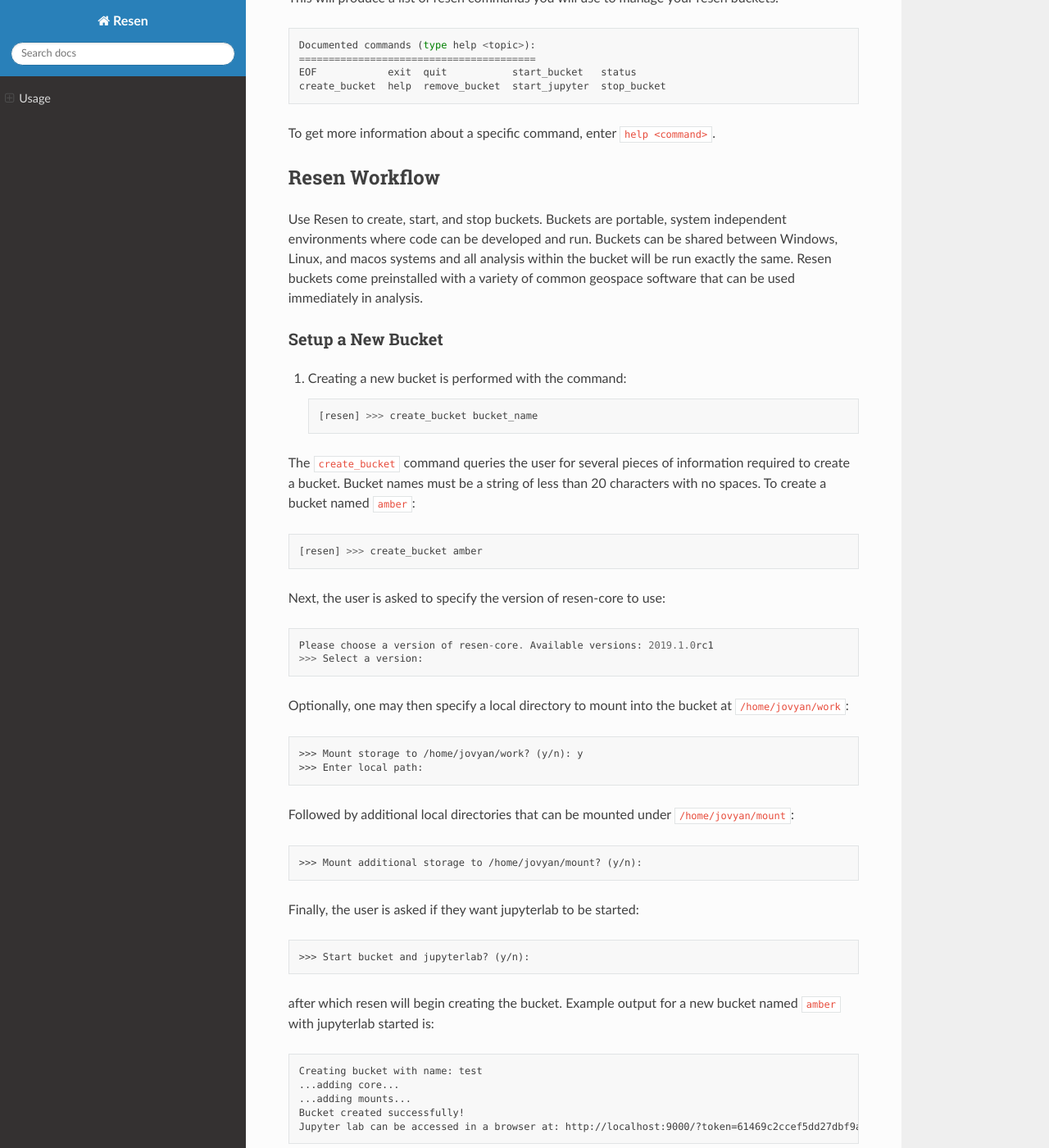
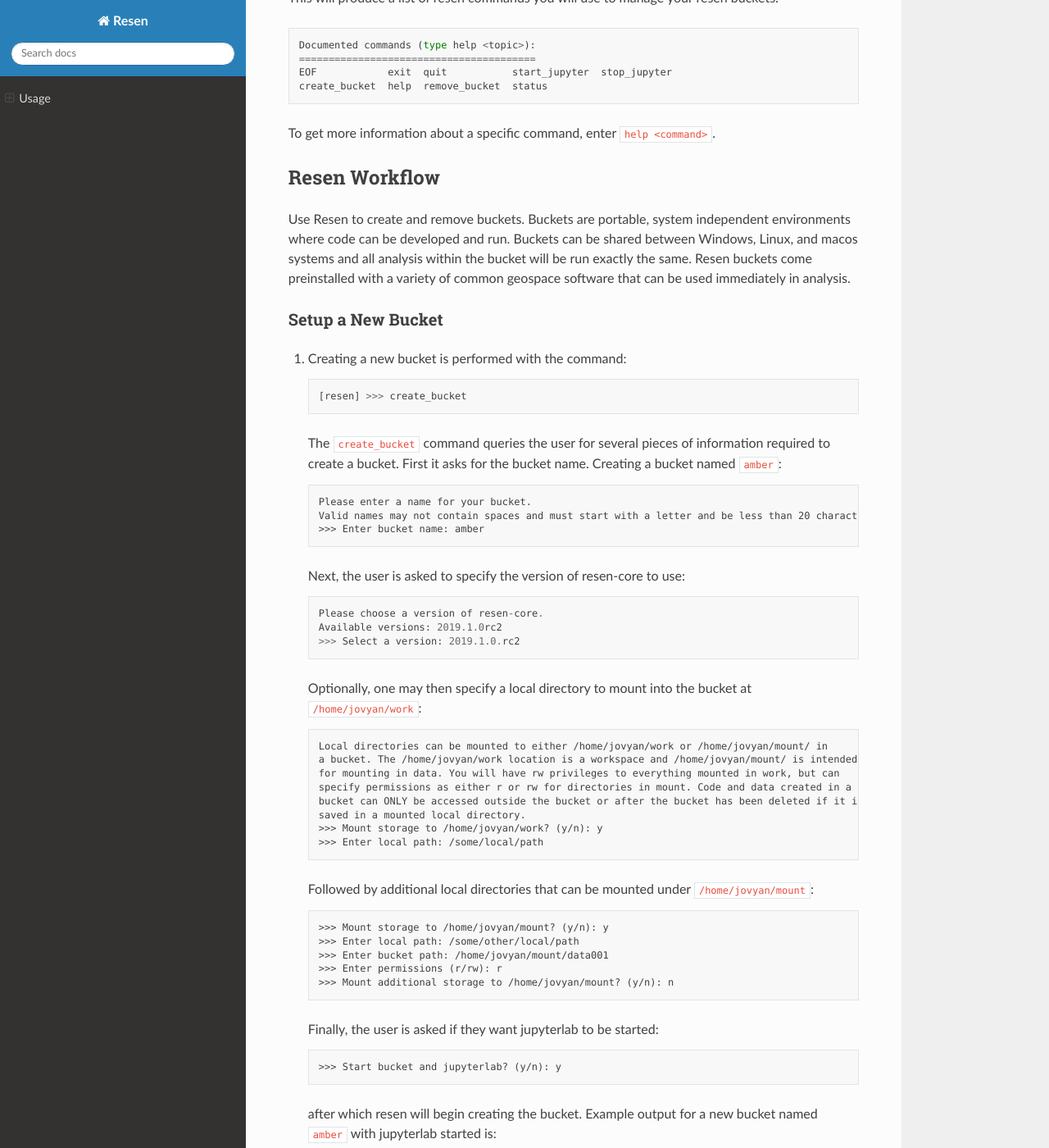
Before and after one commit to EarthCubeInGeo/resen, a Sphinx documentation site: the page built from docs/usage.rst, in a window 1280 px wide and 1400 px high, scrolled down 638 px. Shown: the whole window at 82% size. Built offline with Sphinx 7.4.7 and the Read the Docs theme 2.0.0, drawn with Linux system fonts in a browser that asks for light colours; some of the changed text lies outside the part shown.

Commit message:
Working on the documentation of the new workflow

```diff
--- a/docs/usage.rst
+++ b/docs/usage.rst
@@ -22,62 +22,74 @@
 
 This will produce a list of resen commands you will use to manage your resen buckets::
 
-	Documented commands (type help <topic>):
-	========================================
-	EOF            exit  quit           start_bucket   status
-	create_bucket  help  remove_bucket  start_jupyter  stop_bucket
-
+    Documented commands (type help <topic>):
+    ========================================
+    EOF            exit  quit           start_jupyter  stop_jupyter
+    create_bucket  help  remove_bucket  status
 
 To get more information about a specific command, enter ``help <command>``.
 
 Resen Workflow
 ==============
 
-Use Resen to create, start, and stop buckets. Buckets are portable, system independent environments where code can be developed and run. Buckets can be shared between Windows, Linux, and macos systems and all analysis within the bucket will be run exactly the same. Resen buckets come preinstalled with a variety of common geospace software that can be used immediately in analysis.
+Use Resen to create and remove buckets. Buckets are portable, system independent environments where code can be developed and run. Buckets can be shared between Windows, Linux, and macos systems and all analysis within the bucket will be run exactly the same. Resen buckets come preinstalled with a variety of common geospace software that can be used immediately in analysis.
 
 Setup a New Bucket
 ------------------
 
 1. Creating a new bucket is performed with the command::
 
-	[resen] >>> create_bucket bucket_name
+     [resen] >>> create_bucket
 
-The ``create_bucket`` command queries the user for several pieces of information required to create a bucket. Bucket names must be a string of less than 20 characters with no spaces. To create a bucket named ``amber``::
+   The ``create_bucket`` command queries the user for several pieces of information required to create a bucket. First it asks for the bucket name. Creating a bucket named ``amber``::
 
-	[resen] >>> create_bucket amber
+     Please enter a name for your bucket.
+     Valid names may not contain spaces and must start with a letter and be less than 20 characters long.``
+     >>> Enter bucket name: amber
 
-Next, the user is asked to specify the version of resen-core to use::
+   Next, the user is asked to specify the version of resen-core to use::
 
-	Please choose a version of resen-core. Available versions: 2019.1.0rc1
-	>>> Select a version:
+     Please choose a version of resen-core.
+     Available versions: 2019.1.0rc2
+     >>> Select a version: 2019.1.0.rc2
 
-Optionally, one may then specify a local directory to mount into the bucket at ``/home/jovyan/work``::
+   Optionally, one may then specify a local directory to mount into the bucket at ``/home/jovyan/work``::
 
-    >>> Mount storage to /home/jovyan/work? (y/n): y
-    >>> Enter local path:
+     Local directories can be mounted to either /home/jovyan/work or /home/jovyan/mount/ in
+     a bucket. The /home/jovyan/work location is a workspace and /home/jovyan/mount/ is intended
+     for mounting in data. You will have rw privileges to everything mounted in work, but can
+     specify permissions as either r or rw for directories in mount. Code and data created in a
+     bucket can ONLY be accessed outside the bucket or after the bucket has been deleted if it is
+     saved in a mounted local directory.
+     >>> Mount storage to /home/jovyan/work? (y/n): y
+     >>> Enter local path: /some/local/path
 
-Followed by additional local directories that can be mounted under ``/home/jovyan/mount``::
+   Followed by additional local directories that can be mounted under ``/home/jovyan/mount``::
 
-    >>> Mount additional storage to /home/jovyan/mount? (y/n):
+     >>> Mount storage to /home/jovyan/mount? (y/n): y
+     >>> Enter local path: /some/other/local/path
+     >>> Enter bucket path: /home/jovyan/mount/data001
+     >>> Enter permissions (r/rw): r
+     >>> Mount additional storage to /home/jovyan/mount? (y/n): n
 
-Finally, the user is asked if they want jupyterlab to be started::
+   Finally, the user is asked if they want jupyterlab to be started::
 
-    >>> Start bucket and jupyterlab? (y/n):
+     >>> Start bucket and jupyterlab? (y/n): y
 
-after which resen will begin creating the bucket. Example output for a new bucket named ``amber`` with jupyterlab started is::
+   after which resen will begin creating the bucket. Example output for a new bucket named ``amber`` with jupyterlab started is::
 
-    Creating bucket with name: test
-    ...adding core...
-    ...adding mounts...
-    Bucket created successfully!
-    Jupyter lab can be accessed in a browser at: http://localhost:9000/?token=61469c2ccef5dd27dbf9a8ba7c296f40e04278a89e6cf76a
+     ...adding core...
+     ...adding mounts...
+     Bucket created successfully!
+     ...starting jupyterlab...
+     Jupyter lab can be accessed in a browser at: http://localhost:9000/?token=61469c2ccef5dd27dbf9a8ba7c296f40e04278a89e6cf76a
 
 2. Check the status of the bucket::
 
 	[resen] >>> status amber
-	{'bucket': {'name': 'amber'}, 'docker': {'image': 'docker.io/earthcubeingeo/resen-core:2019.1.0rc1', 'container': None, 'port': [[8000, 8080, True]], 'storage': [['/home/usr/code/fossil', '/home/jovyan/work/fossil', 'rw'], ['/home/usr/data', '/home/jovyan/work/data', 'ro']], 'status': None}}
+	{'bucket': {'name': 'amber'}, 'docker': {'image': '2019.1.0rc1', 'container': 'a6501d441a9f025dc7dd913bf6d531b6b452d0a3bd6d5bad0eedca791e1d92ca', 'port': [[9000, 9000, True]], 'storage': [['/some/local/path', '/home/jovyan/work', 'rw'], ['/some/other/local/path', '/home/jovyan/mount/data001', 'ro']], 'status': 'running', 'jupyter': {'token': '61469c2ccef5dd27dbf9a8ba7c296f40e04278a89e6cf76a', 'port': 9000}, 'image_id': 'sha256:ac8e2819e502a307be786e07ea4deda987a05cdccba1d8a90a415ea103c101ff', 'pull_image': 'earthcubeingeo/resen-core@sha256:1da843059202f13443cd89e035acd5ced4f9c21fe80d778ce2185984c54be00b'}}
 
-At this point, the bucket should have a name, an image, at least one port, and at least one storage location.  Status should be ``None``.
+At this point, the bucket should have a name, an image, at least one port, and optionally one or more storage location.  Status should be ``running`` if the user decided to have jupyterlab started, otherwise the status will be ``None``.
 
 Work with a Bucket
 ------------------
@@ -85,7 +97,7 @@
 
 	[resen] >>> status
 	Bucket Name         Docker Image             Status
-	amber               docker.io/earthcubei...  running
+	amber               2019.1.0rc2              running
 
 If a bucket is running, it will consume system resources accordingly.
 
@@ -97,7 +109,7 @@
 
 	[resen] >>> status
 	Bucket Name         Docker Image             Status
-	amber               docker.io/earthcubei...  exited
+	amber               2019.1.0rc2              exited
 
 The bucket will still exist and can be restarted at any time, even after quitting and restarting resen.
 
```
Also changed, not shown: other parts of docs/usage.rst (+1 -1 lines).
